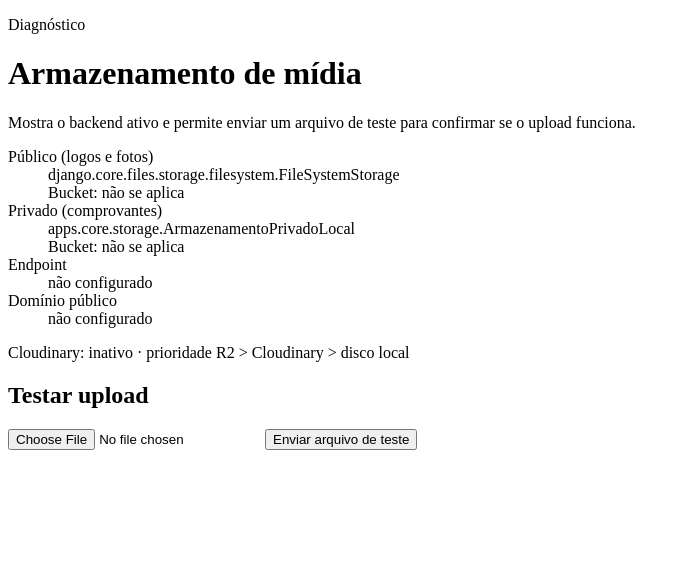
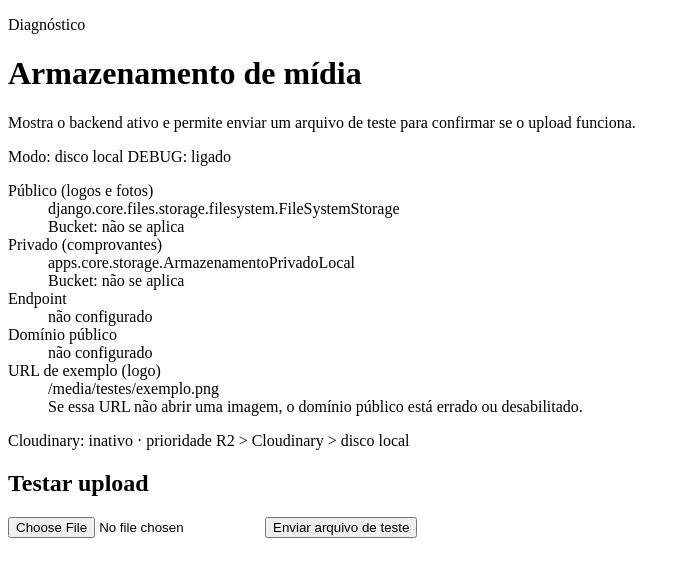
Before and after one commit to FelipeMarques-bot/Meu_Condominio, a Django app: page /plataforma/armazenamento/ in a window 1280 px wide. Shown: the part 62-639 px from the top of the page, without its empty margins (0-690 px from the left). Run offline with Django 5.2, Linux system fonts and the light colour scheme; the visitor is signed in with stand-in values (Sample User, id 1).

Commit message:
Diagnostico mostra modo, DEBUG e URL de exemplo do storage

```diff
--- a/apps/core/views.py
+++ b/apps/core/views.py
@@ -594,6 +594,18 @@ def plataforma_armazenamento(request):
             "bucket": bucket,
         }
 
+    try:
+        exemplo_url = publico.url("testes/exemplo.png")
+    except Exception as exc:
+        exemplo_url = f"{type(exc).__name__}: {exc}"
+
+    if settings.STORAGE_S3_ATIVO:
+        modo = "R2/S3"
+    elif getattr(settings, "CLOUDINARY_CLOUD_NAME", ""):
+        modo = "Cloudinary"
+    else:
+        modo = "disco local"
+
     return render(
         request,
         "core/plataforma_armazenamento.html",
@@ -602,6 +614,9 @@ def plataforma_armazenamento(request):
             "privado": resumo(privado),
             "endpoint": getattr(settings, "AWS_S3_ENDPOINT_URL", None),
             "dominio": getattr(settings, "AWS_S3_CUSTOM_DOMAIN", None),
+            "exemplo_url": exemplo_url,
+            "modo": modo,
+            "debug": settings.DEBUG,
             "usando_cloudinary": bool(getattr(settings, "CLOUDINARY_CLOUD_NAME", "")),
             "enviado": enviado,
             "erro": erro,
--- a/templates/core/plataforma_armazenamento.html
+++ b/templates/core/plataforma_armazenamento.html
@@ -24,7 +24,19 @@
   </p>
 
   <section class="card mt-6 p-6">
-    <dl class="grid gap-4 sm:grid-cols-2">
+    <div class="flex flex-wrap items-center gap-2">
+      <span class="pill">Modo: {{ modo }}</span>
+      <span class="pill">DEBUG: {% if debug %}ligado{% else %}desligado{% endif %}</span>
+    </div>
+
+    {% if modo == "disco local" and not debug %}
+      <div class="mt-4 rounded-xl border border-danger/30 bg-danger/10 px-4 py-3 text-sm text-ink">
+        <strong>Atenção:</strong> em produção o disco local é efêmero e o Django não serve
+        <code>/media/</code>. Configure o R2 (ou Cloudinary) para as imagens aparecerem.
+      </div>
+    {% endif %}
+
+    <dl class="mt-4 grid gap-4 sm:grid-cols-2">
       <div>
         <dt class="text-[0.6rem] font-semibold uppercase tracking-[0.18em] text-muted">Público (logos e fotos)</dt>
         <dd class="mt-1 break-all text-sm">{{ publico.backend }}</dd>
@@ -42,6 +54,11 @@
       <div>
         <dt class="text-[0.6rem] font-semibold uppercase tracking-[0.18em] text-muted">Domínio público</dt>
         <dd class="mt-1 break-all text-sm">{{ dominio|default:"não configurado" }}</dd>
+      </div>
+      <div class="sm:col-span-2">
+        <dt class="text-[0.6rem] font-semibold uppercase tracking-[0.18em] text-muted">URL de exemplo (logo)</dt>
+        <dd class="mt-1 break-all text-sm">{{ exemplo_url }}</dd>
+        <dd class="text-xs text-muted">Se essa URL não abrir uma imagem, o domínio público está errado ou desabilitado.</dd>
       </div>
     </dl>
     <p class="mt-4 text-xs text-muted">
```
